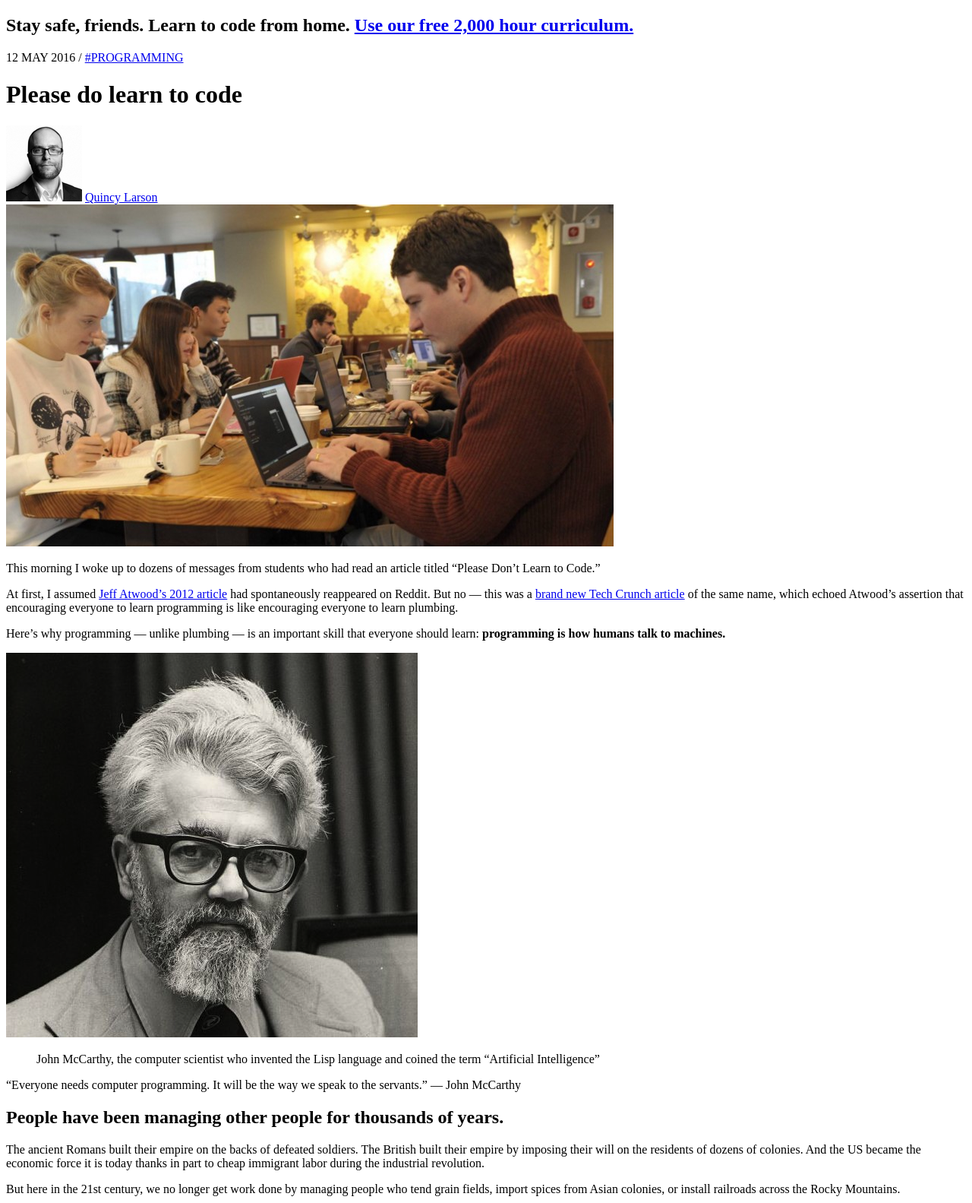
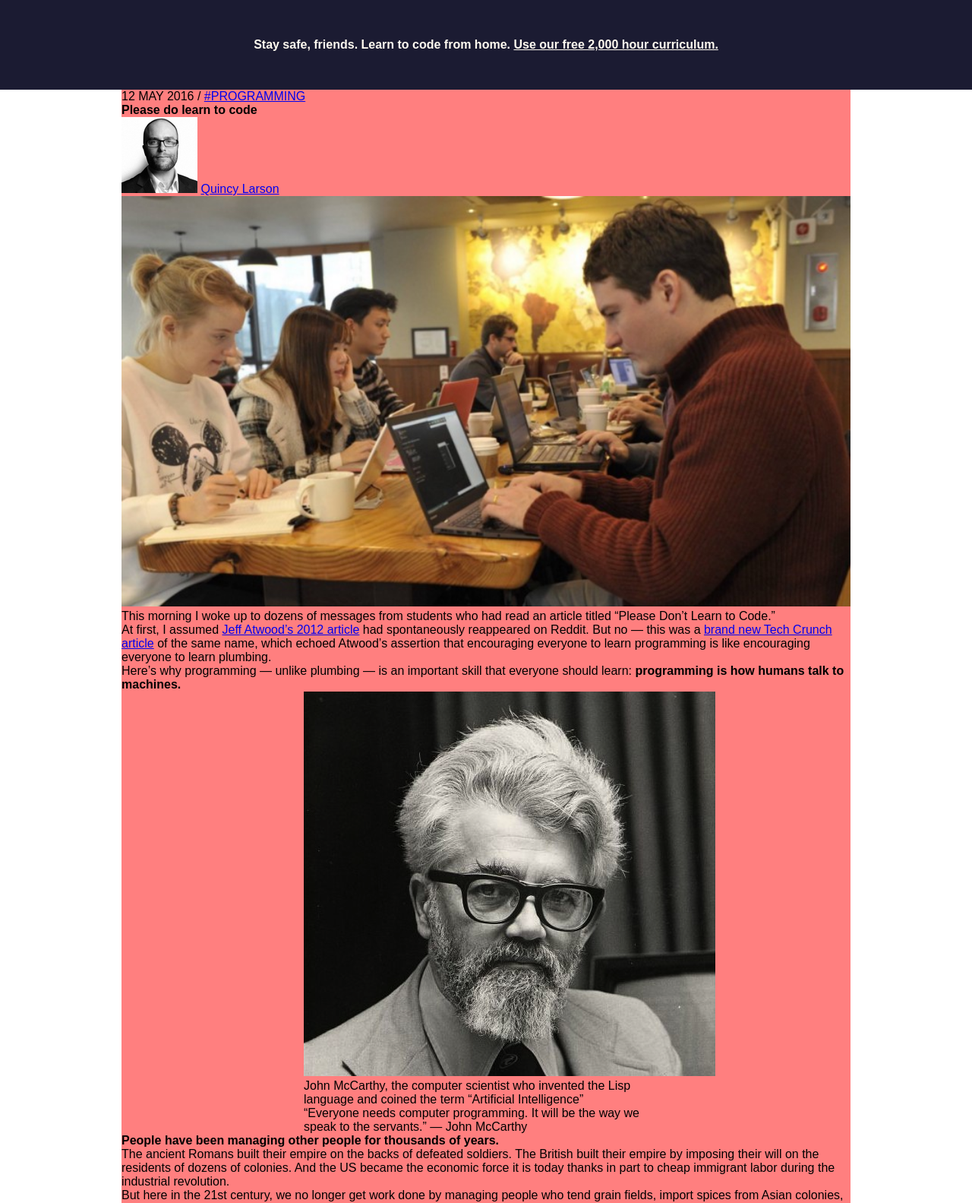
Before and after one commit to zsobe31/medium-article, a plain HTML site: page index.html in a window 1280 px wide. Shown: the top 1583 px of the page at 76% size. Drawn offline with Linux system fonts and the light colour scheme.

Commit message:
add first css

```diff
--- a/index.html
+++ b/index.html
@@ -5,14 +5,15 @@
     <meta charset="UTF-8">
     <meta name="viewport" content="width=device-width, initial-scale=1.0">
     <title>Medium Article</title>
+    <link rel="stylesheet" href="main.css">
 </head>
 
 <body>
 
     <div class="heading">
-        <h2>Stay safe, friends. Learn to code from home. <a href="#">Use our free 2,000 hour curriculum.</a> </h2>
+        <h2>Stay safe, friends. Learn to code from home. <a href="#" class="white-text">Use our free 2,000 hour curriculum.</a> </h2>
     </div>
-    <div class="main">
+    <div class="main red">
         <div class="one-section">
             <p>12 MAY 2016 / <a href="#">#PROGRAMMING</a></p>
             <h1>Please do learn to code</h1>
@@ -22,7 +23,7 @@
             </div>
 
             <div class="img-one">
-                <img src="assets/main-image.jpeg" alt="">
+                <img src="assets/main-image.jpeg" alt="" class="img-hundred">
             </div>
             <article>
                 <p>This morning I woke up to dozens of messages from students who had read an article titled “Please Don’t Learn to Code.”</p>
@@ -31,7 +32,7 @@
                 <p>Here’s why programming — unlike plumbing — is an important skill that everyone should learn: <strong>programming is how humans talk to machines.</strong></p>
             </article>
             <div class="img-two">
-                <img src="assets/McCarthy.png" alt="">
+                <img src="assets/McCarthy.png" alt="" class="img-two-img">
                 <figure>John McCarthy, the computer scientist who invented the Lisp language and coined the term “Artificial Intelligence”</figure>
                 <p>“Everyone needs computer programming. It will be the way we speak to the servants.” — John McCarthy
                 </p>
@@ -263,7 +264,6 @@
                 </tr>
             </table>
         </div>
-    </div>
         <hr>
         <footer>
             <ul>
@@ -280,6 +280,8 @@
                 <li><a href="#">Copyright Policy</a></li>
             </ul>
         </footer>
+    </div>
+
 
 </body>
 
--- a/main.css
+++ b/main.css
@@ -2,4 +2,54 @@
     margin: 0;
     padding: 0;
     box-sizing: border-box;
+    font-family: Arial, Helvetica, sans-serif;
+    font-size: 100%;
 }
+
+.heading {
+    background-color: #1b1b32;
+    padding: 50px 0;
+    color: floralwhite;
+    text-align: center;
+}
+
+.white-text {
+    color: floralwhite;
+}
+
+.red {
+    background-color: rgba(255, 0, 0, .5);
+}
+
+.img-hundred {
+    width: 100%;
+}
+
+.img-two,
+.img-three,
+.img-forth {
+    width: 50%;
+    margin: 0 auto;
+}
+
+.main {
+    width: 75%;
+    margin: 0 auto;
+}
+
+.footer {
+    background-color: #eeeef0;
+}
+
+.left-container,
+.right-container {
+    width: 50%;
+}
+
+.left-container {
+    float: left;
+}
+
+.right-container {
+    float: right;
+}
```
Lines whose indentation alone changed are shown as unchanged.
